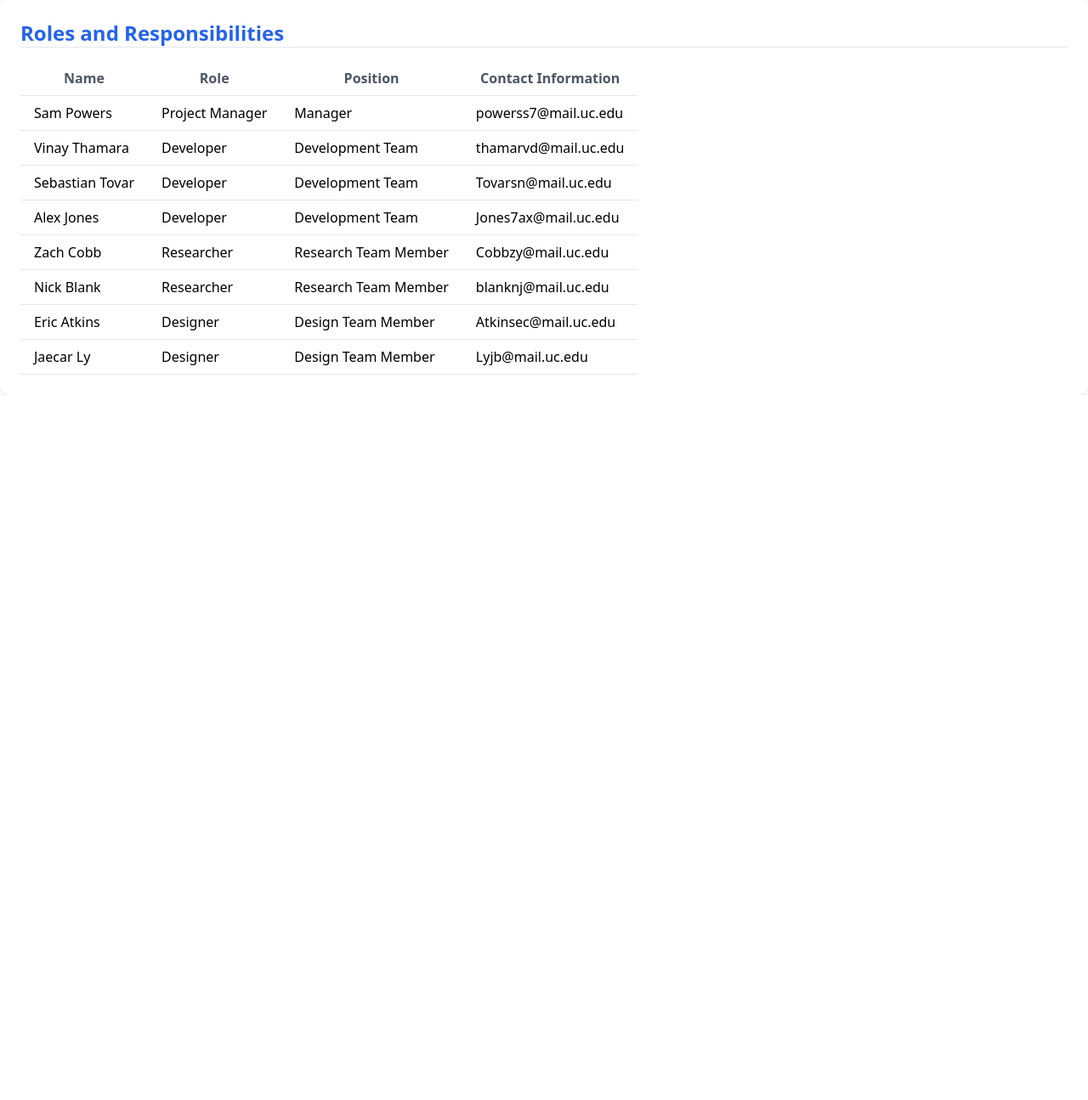
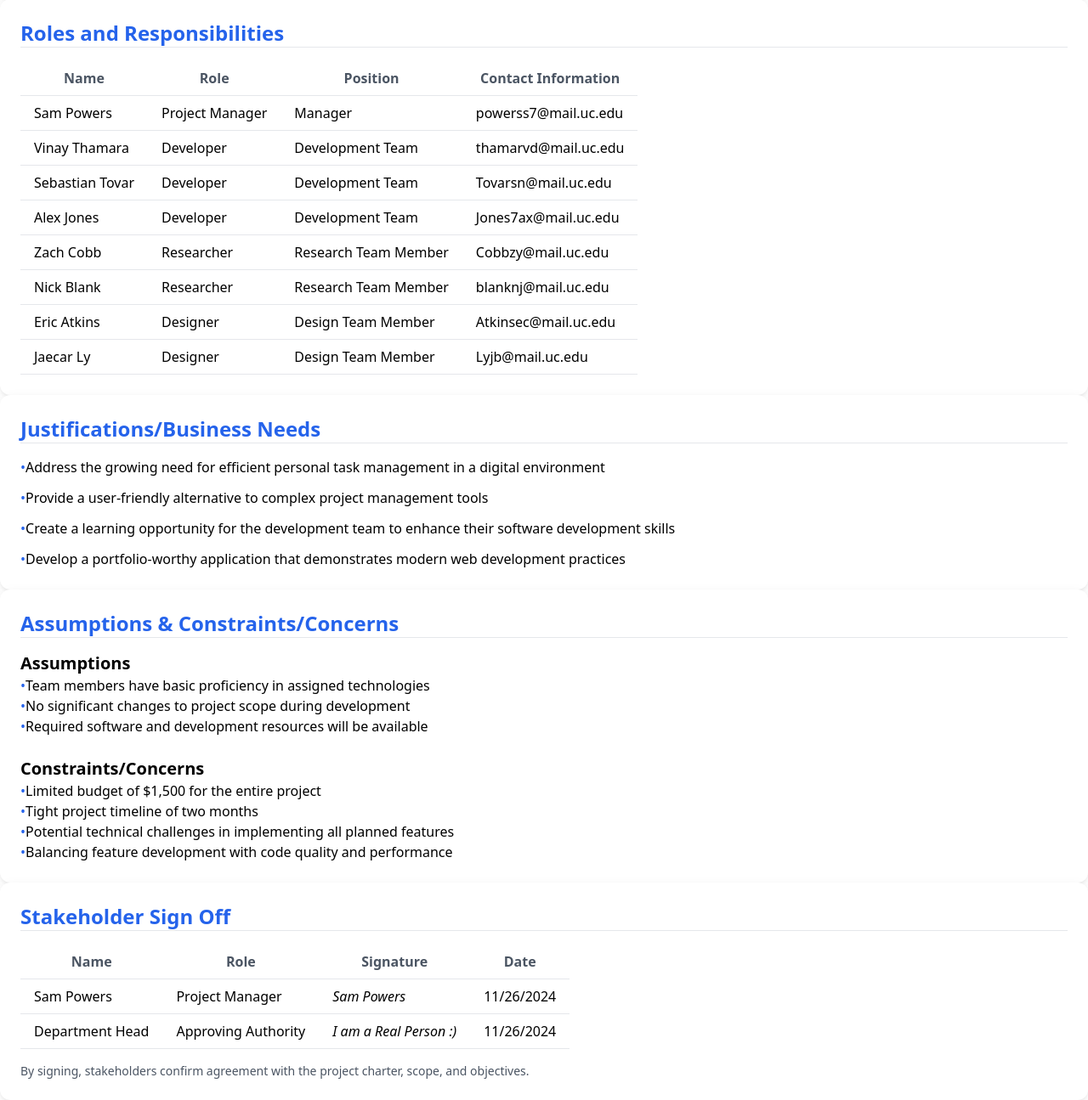
Before and after one commit to ZipZapTask/ZipZapTask, a Flask app: page /projectCharter in a window 1280 px wide. Shown: the part 2167-3462 px from the top of the page at 85% size. Before the commit the page ends 2632 px from the top, so only its background shows below. Run offline with Flask 3, Linux system fonts and the light colour scheme.

Commit message:
Add Project Charter

```diff
--- a/templates/projectCharter.html
+++ b/templates/projectCharter.html
@@ -63,7 +63,8 @@
                 Budget Information
             </h2>
             <p class="text-gray-700">
-                The firm has allocated $1,500 for this project. Most costs will cover internal labor, with additional expenses for necessary software licenses and resources.
+                The firm has allocated $1,500 for this project. Most costs will cover internal labor, with additional
+                expenses for necessary software licenses and resources.
             </p>
         </div>
 
@@ -108,7 +109,8 @@
                 Communication Standards
             </h2>
             <p class="text-gray-700">
-                The main form of communication will be through Microsoft teams, email will be used for private communication or if you need to contact an individual.
+                The main form of communication will be through Microsoft teams, email will be used for private
+                communication or if you need to contact an individual.
             </p>
         </div>
 
@@ -199,7 +201,8 @@
             <ul class="space-y-3">
                 <li class="flex items-start">
                     <span class="text-blue-600 mr-2">•</span>
-                    Develop a detailed work breakdown structure, scope statement, and Gantt chart within one month to outline the tasks required for project completion.
+                    Develop a detailed work breakdown structure, scope statement, and Gantt chart within one month to
+                    outline the tasks required for project completion.
                 </li>
                 <li class="flex items-start">
                     <span class="text-blue-600 mr-2">•</span>
@@ -279,4 +282,110 @@
             </table>
         </div>
 
+        <div class="bg-white rounded-lg shadow-md p-6 mb-8">
+            <h2 class="text-2xl font-bold text-blue-600 mb-4 pb-2 border-b border-gray-200">
+                Justifications/Business Needs
+            </h2>
+            <ul class="space-y-3">
+                <li class="flex items-start">
+                    <span class="text-blue-600 mr-2">•</span>
+                    Address the growing need for efficient personal task management in a digital environment
+                </li>
+                <li class="flex items-start">
+                    <span class="text-blue-600 mr-2">•</span>
+                    Provide a user-friendly alternative to complex project management tools
+                </li>
+                <li class="flex items-start">
+                    <span class="text-blue-600 mr-2">•</span>
+                    Create a learning opportunity for the development team to enhance their software development skills
+                </li>
+                <li class="flex items-start">
+                    <span class="text-blue-600 mr-2">•</span>
+                    Develop a portfolio-worthy application that demonstrates modern web development practices
+                </li>
+            </ul>
+        </div>
+
+        <!-- Assumptions & Constraints/Concerns -->
+        <div class="bg-white rounded-lg shadow-md p-6 mb-8">
+            <h2 class="text-2xl font-bold text-blue-600 mb-4 pb-2 border-b border-gray-200">
+                Assumptions & Constraints/Concerns
+            </h2>
+            <div class="grid md:grid-cols-2 gap-6">
+                <div>
+                    <h3 class="text-xl font-semibold text-blue-500 mb-3">Assumptions</h3>
+                    <ul class="space-y-2">
+                        <li class="flex items-start">
+                            <span class="text-blue-600 mr-2">•</span>
+                            Team members have basic proficiency in assigned technologies
+                        </li>
+                        <li class="flex items-start">
+                            <span class="text-blue-600 mr-2">•</span>
+                            No significant changes to project scope during development
+                        </li>
+                        <li class="flex items-start">
+                            <span class="text-blue-600 mr-2">•</span>
+                            Required software and development resources will be available
+                        </li>
+                    </ul>
+                </div>
+                <div>
+                    <h3 class="text-xl font-semibold text-blue-500 mb-3">Constraints/Concerns</h3>
+                    <ul class="space-y-2">
+                        <li class="flex items-start">
+                            <span class="text-blue-600 mr-2">•</span>
+                            Limited budget of $1,500 for the entire project
+                        </li>
+                        <li class="flex items-start">
+                            <span class="text-blue-600 mr-2">•</span>
+                            Tight project timeline of two months
+                        </li>
+                        <li class="flex items-start">
+                            <span class="text-blue-600 mr-2">•</span>
+                            Potential technical challenges in implementing all planned features
+                        </li>
+                        <li class="flex items-start">
+                            <span class="text-blue-600 mr-2">•</span>
+                            Balancing feature development with code quality and performance
+                        </li>
+                    </ul>
+                </div>
+            </div>
+        </div>
+
+        <!-- Stakeholder Sign Off -->
+        <div class="bg-white rounded-lg shadow-md p-6 mb-8">
+            <h2 class="text-2xl font-bold text-blue-600 mb-4 pb-2 border-b border-gray-200">
+                Stakeholder Sign Off
+            </h2>
+            <table class="min-w-full bg-white">
+                <thead>
+                <tr class="text-gray-600 font-semibold">
+                    <th class="py-2 px-4 border-b border-gray-200">Name</th>
+                    <th class="py-2 px-4 border-b border-gray-200">Role</th>
+                    <th class="py-2 px-4 border-b border-gray-200">Signature</th>
+                    <th class="py-2 px-4 border-b border-gray-200">Date</th>
+                </tr>
+                </thead>
+                <tbody>
+                <tr>
+                    <td class="py-2 px-4 border-b border-gray-200">Sam Powers</td>
+                    <td class="py-2 px-4 border-b border-gray-200">Project Manager</td>
+                    <td class="py-2 px-4 border-b border-gray-200 "><em>Sam Powers</em></td>
+                    <td class="py-2 px-4 border-b border-gray-200">11/26/2024</td>
+                </tr>
+                <tr>
+                    <td class="py-2 px-4 border-b border-gray-200">Department Head</td>
+                    <td class="py-2 px-4 border-b border-gray-200">Approving Authority</td>
+                    <td class="py-2 px-4 border-b border-gray-200 "><em>I am a Real Person :)</em></td>
+                    <td class="py-2 px-4 border-b border-gray-200">11/26/2024</td>
+                </tr>
+                </tbody>
+            </table>
+            <div class="mt-4 text-gray-600 text-sm italic">
+                By signing, stakeholders confirm agreement with the project charter, scope, and objectives.
+            </div>
+        </div>
+    </div>
+
 {% endblock %}
```
Lines whose indentation alone changed are shown as unchanged.
